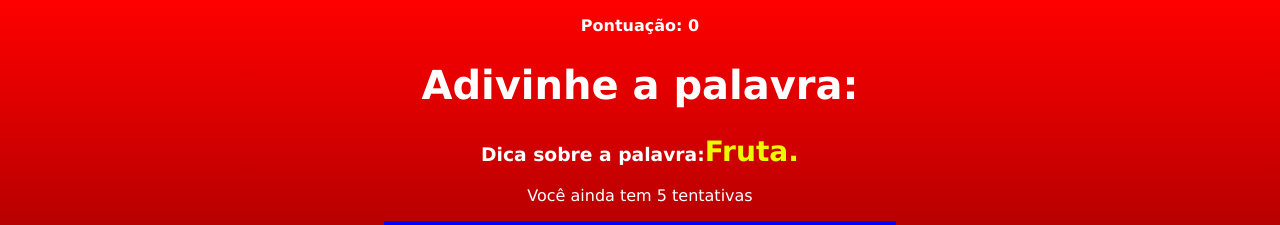
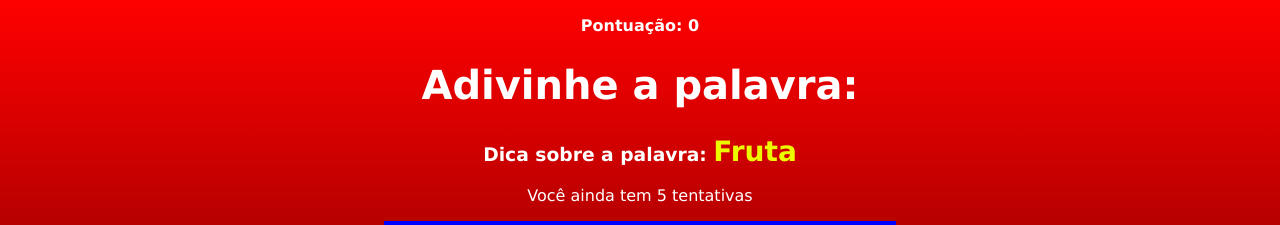
Before and after one commit to brunomarques97/Secret-Word, a React (Create React App) app: page / in a window 1280 px wide. Both pictures are taken after a click on the button "COMEÇAR O JOGO". Shown: the top 225 px of the page. Built offline with nearby package versions, Linux system fonts and the light colour scheme.

Commit message:
Bug das letras e tamanho da tela

```diff
--- a/public/index.html
+++ b/public/index.html
@@ -1,15 +1,12 @@
 <!DOCTYPE html>
-<html lang="en">
+<html lang="pt-br">
   <head>
     <meta charset="utf-8" />
-    <link rel="icon" href="%PUBLIC_URL%/favicon.ico" />
     <meta name="viewport" content="width=device-width, initial-scale=1" />
-    <meta name="theme-color" content="#000000" />
     <meta
       name="description"
       content="Web site created using create-react-app"
     />
-    <link rel="apple-touch-icon" href="%PUBLIC_URL%/logo192.png" />
     <!--
       manifest.json provides metadata used when your web app is installed on a
       user's mobile device or desktop. See https://developers.google.com/web/fundamentals/web-app-manifest/
--- a/src/App.js
+++ b/src/App.js
@@ -44,6 +44,7 @@ function App() {
     return {word,categoria};
   },[words]);
 
+
   //comeco do jogo
   const startGame = useCallback(()=>{
 
@@ -51,10 +52,11 @@ function App() {
     limparLetras()
 
     //escolhe o word e escolhe a categoria
-    const{word,categoria} =WordEscolhidoEcategoria();
+    const{word,categoria} = WordEscolhidoEcategoria();
 
     //cria uma array das letras
-    let wordLetras=word.split("");
+    let wordLetras = word.split("");
+
 
     wordLetras=wordLetras.map((l)=> l.toLowerCase());
     // preencher estados
@@ -66,8 +68,8 @@ function App() {
 
   //inicia jogo
    const jogar=()=>{
+    setpontuacao(0)
     setestagiogame(estagio[1].name)
-    setpontuacao(0);
     startGame()
   }
 
@@ -109,7 +111,6 @@ function App() {
     if(chances<=0){
       //Redefinir estagio
       limparLetras();
-
       setestagiogame(estagio[2].name);
     }
 
@@ -137,6 +138,7 @@ function App() {
 
   };
 
+
   return (
     <div className="App">
       {estagiogame === 'começo' && <Telainicial jogar={jogar}/>}
--- a/src/componentes/Jogo.js
+++ b/src/componentes/Jogo.js
@@ -11,6 +11,7 @@ import "./Jogo.css";
     chances,
     pontuacao,
   }) => {
+
 
     const [letra, setletra] =useState("");
     const letraInput =useRef(null);
@@ -31,7 +32,7 @@ import "./Jogo.css";
       </p>
       <h1>Adivinhe a palavra:</h1>
       <h3 className="tipo">
-        Dica sobre a palavra:<span>{categoria}.</span>
+        Dica sobre a palavra: <span>{categoria}</span>
       </h3>
       <p>Você ainda tem {chances} tentativas</p>
       <div className="conteiner">
--- a/src/index.css
+++ b/src/index.css
@@ -7,6 +7,8 @@ body{
     padding: 0;
     background: linear-gradient(180deg, red 0%,black 100%);
     background-repeat: no-repeat;
+    height: 100vh;
+    width: 100vw;
     color: white;
 }
 button{
```
Also changed, not shown: package.json (+6 -1 lines), 1 other file (tests, documents, lock files or other folders).
